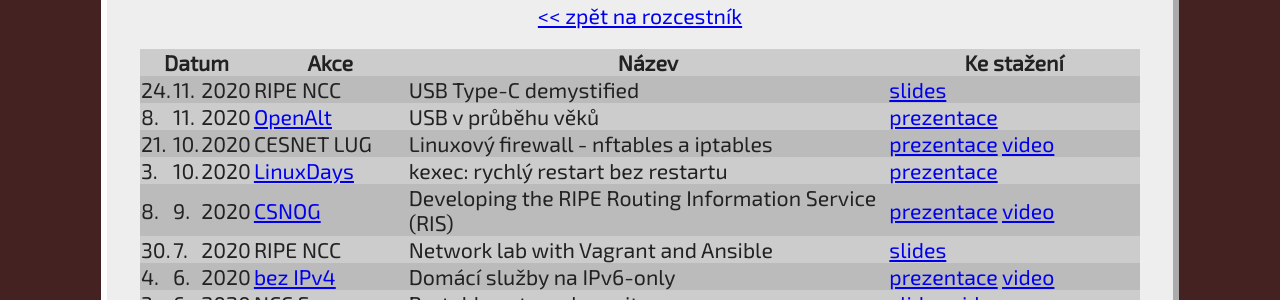
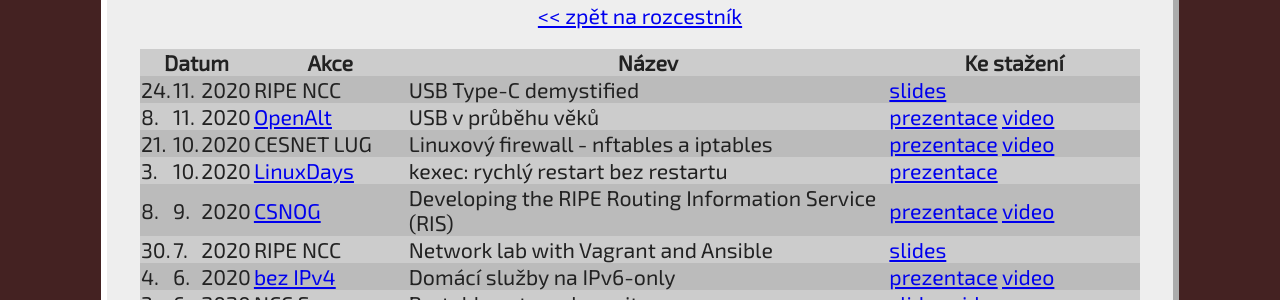
Before and after one commit to oskar456/caletka-cz, a Jekyll site: the page built from slidy.html, in a window 1280 px wide and 900 px high. Shown: the part 232-532 px from the top of the window. Built offline with Jekyll 4.4.1, drawn with Linux system fonts in a browser that asks for light colours.

Commit message:
Add OpenAlt video

```diff
--- a/_data/slidy.yaml
+++ b/_data/slidy.yaml
@@ -13,6 +13,8 @@
   links:
      - link: prezentace
        href: /dl/slidy/20201108-OpenAlt-USB_v_prubehu_veku.pdf
+     - link: video
+       href: https://youtu.be/kkboUGXu7W4
 
 - date: 2020-10-21
   event: CESNET LUG
```
